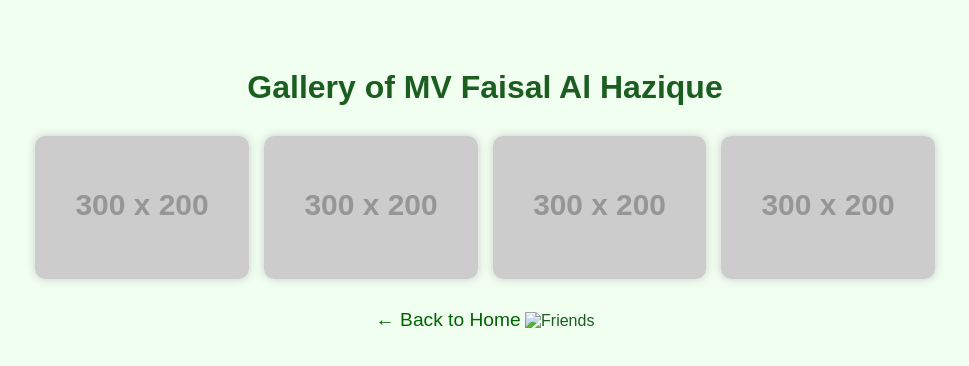
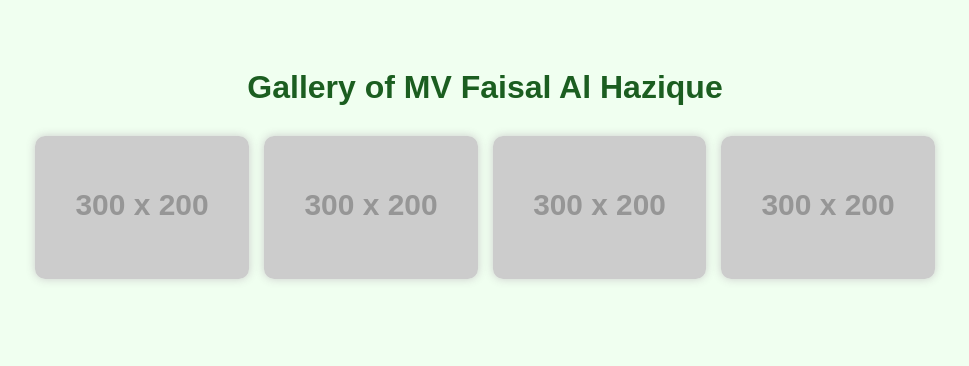
Before and after one commit to Faisal425-cloud/Mv-Faisal-website, a plain HTML site: page gallery.html in a window 1280 px wide. Shown: the whole page, without its empty margins (155-1124 px from the left). Drawn offline with Linux system fonts and the light colour scheme; placeholder pictures from the web are drawn by us.

Commit message:
Update gallery.html

```diff
--- a/gallery.html
+++ b/gallery.html
@@ -49,8 +49,3 @@
     <img src=https://via.placeholder.com/300x200?text=Photo+3 alt=Photo 3>
     <img src=https://via.placeholder.com/300x200?text=Photo+4 alt=Photo 4>
   </div>
-
-  <a href=index.html>← Back to Home</a>
-</body>
-</html>
-<img src=images/friends.jpg alt=Friends at Food Court style=width: 300px;>
```
